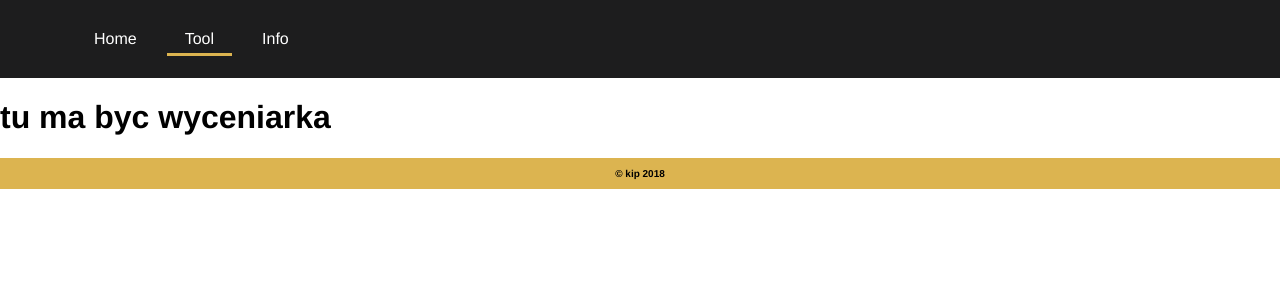
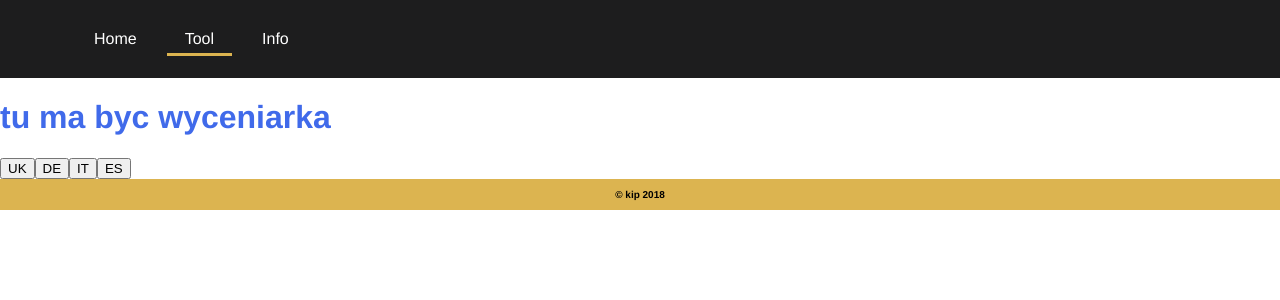
Before and after one commit to palkak/pricingapp-react, a React (Create React App) app: page /tool in a window 1280 px wide. Shown: the top 300 px of the page. Built offline with nearby package versions, Linux system fonts and the light colour scheme.

Commit message:
Market component added

```diff
--- a/public/style.css
+++ b/public/style.css
@@ -8,6 +8,10 @@ body {
     margin: 0 auto;
 }
 
+h1 {
+    color: #406aea;
+}
+
 .home-main {
     background-image: url("./geometry-1023846_1920.jpg");
     background-repeat: no-repeat;
@@ -15,14 +19,10 @@ body {
 
 }
 .home-main-content {
-    background-color: #1d1d1e;
-    opacity: 0.8;
-    color: #dcb450;
+    background-color: rgba(30, 30, 31, 0.8);
+    color: #406aea;
     height: 100%;
-}
-.home-main-content .text {
     text-align: center;
-    margin-top: 0;
     padding: 220px 0 220px;
     font-size: 28px;
 }
@@ -33,5 +33,4 @@ footer {
     padding: 10px;
     font-size: 10px;
     font-weight: bold;
-    display: block;
 }
--- /dev/null
+++ b/src/components/Market.js
@@ -0,0 +1,8 @@
+import React from 'react';
+import {Button} from 'react-bootstrap';
+
+const Market = (props) => (
+  <Button>{props.name}</Button>
+);
+
+export {Market};
--- a/src/components/Tool.js
+++ b/src/components/Tool.js
@@ -1,10 +1,19 @@
 import React from "react";
 import {Grid} from 'react-bootstrap';
+import {Market} from "./Market";
+
+const markets = [
+  {name: 'UK'},
+  {name: 'DE'},
+  {name: 'IT'},
+  {name: 'ES'}
+];
 
 const Tool = () => (
 
   <Grid>
     <h1>tu ma byc wyceniarka</h1>
+    {markets.map(i => <Market name={i.name}/>)}
   </Grid>
 
 );
```
